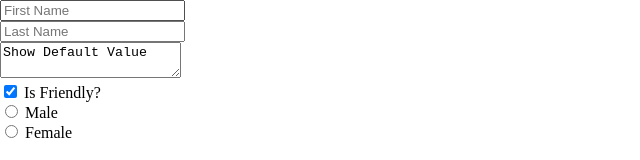
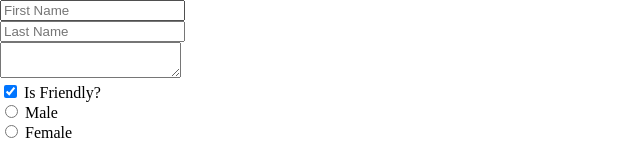
Before and after one commit to sulemanbutt5/React-JS-Tutorial, a React (Create React App) app: page / in a window 1280 px wide. Shown: the top 160 px of the page, without its empty margins (0-640 px from the left). Built offline with nearby package versions, Linux system fonts and the light colour scheme.

Commit message:
Form (Radio Button not displaying the check-dot)

```diff
--- a/src/App.js
+++ b/src/App.js
@@ -9,7 +9,8 @@ class App extends React.Component
             firstName: "",
             lastName:"",
             isFriendly: true,
-            gender: ""
+            gender: "",
+            textArea: ""
         }
         this.hC=this.hC.bind(this)
     }
@@ -41,7 +42,7 @@ class App extends React.Component
                 placeholder="Last Name"
                 onChange={this.hC}/>
                 <br/>
-                <textarea value= "Show Default Value" onChange={this.hC}/>
+                <textarea name="textArea" value= {this.state.textArea} onChange={this.hC}/>
                 <br/>
                 <label>
                     <input
```
